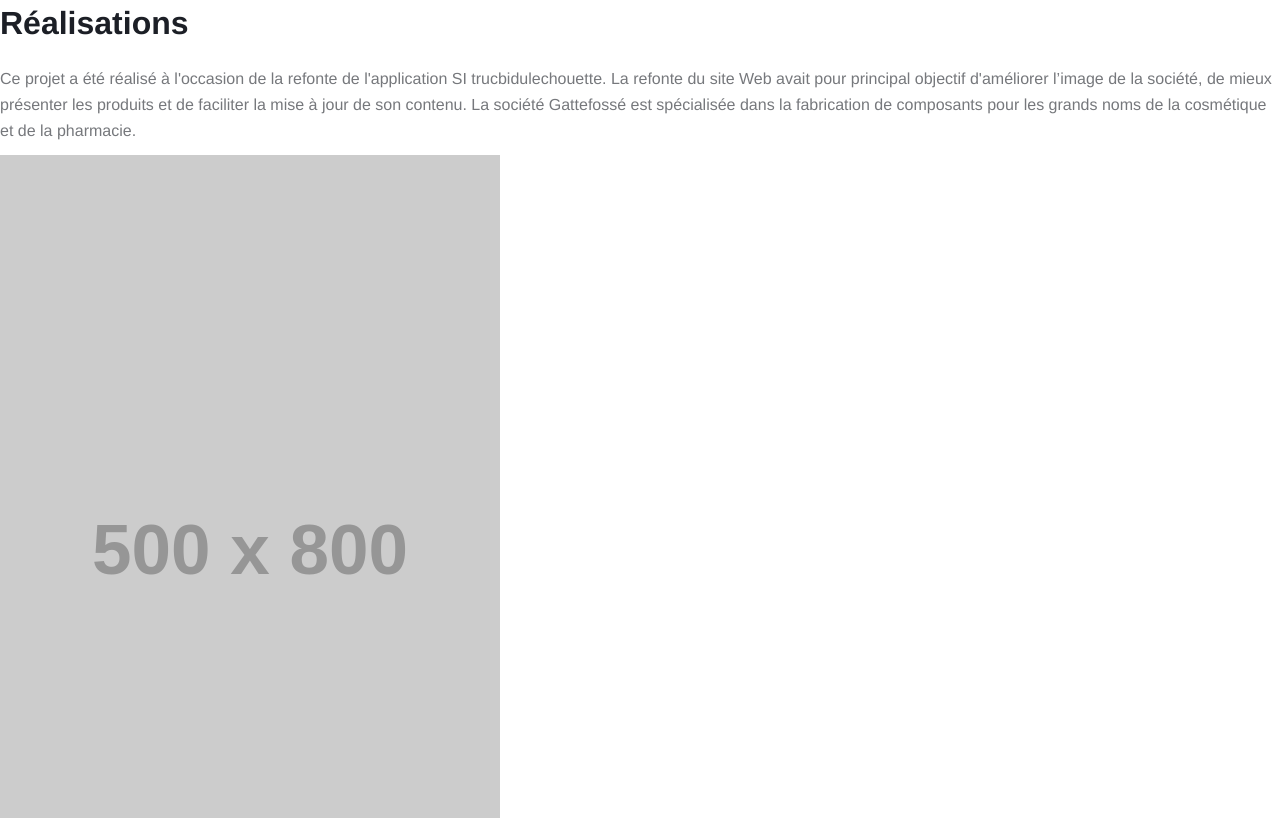
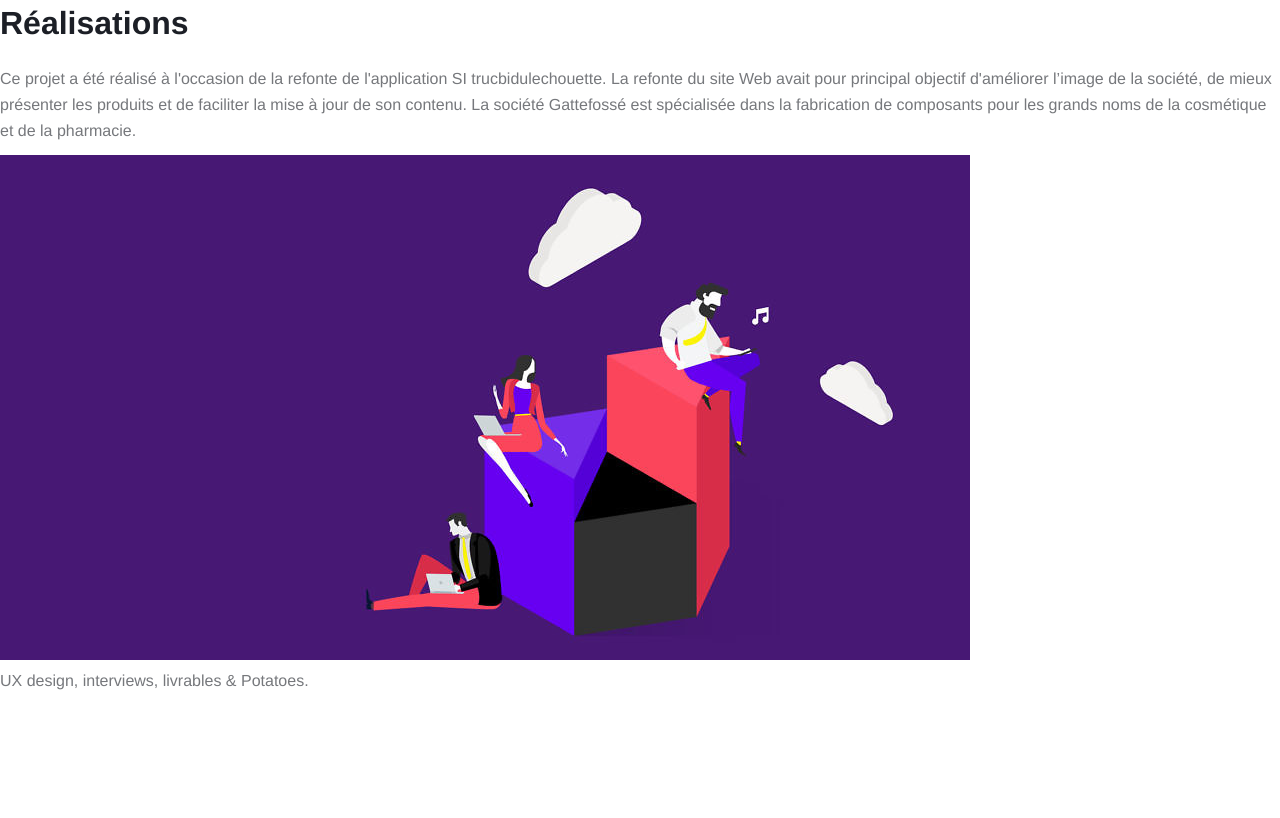
Before and after one commit to isabelleferry/Portfolio, a website built with Parcel: page index.html in a window 1280 px wide. Shown: the part 922-1740 px from the top of the page. After the commit the page ends 1616 px from the top, so only its background shows below. Built offline with nearby package versions, Linux system fonts and the light colour scheme; placeholder pictures from the web are drawn by us; files whose address does not match are found by name.

Commit message:
Update index.html

```diff
--- a/index.html
+++ b/index.html
@@ -62,7 +62,7 @@
           grands noms de la cosmétique et de la pharmacie.
         </p>
         <article class="real1">
-	        	<img src="http://placehold.it/500x800" alt="Nom du Site"
+	        	<img src="portfolio/img/expertise-ux-design-970x505.jpg" alt="Nom du Site"
 		      /></a>
         </article>
 			</section>
```
